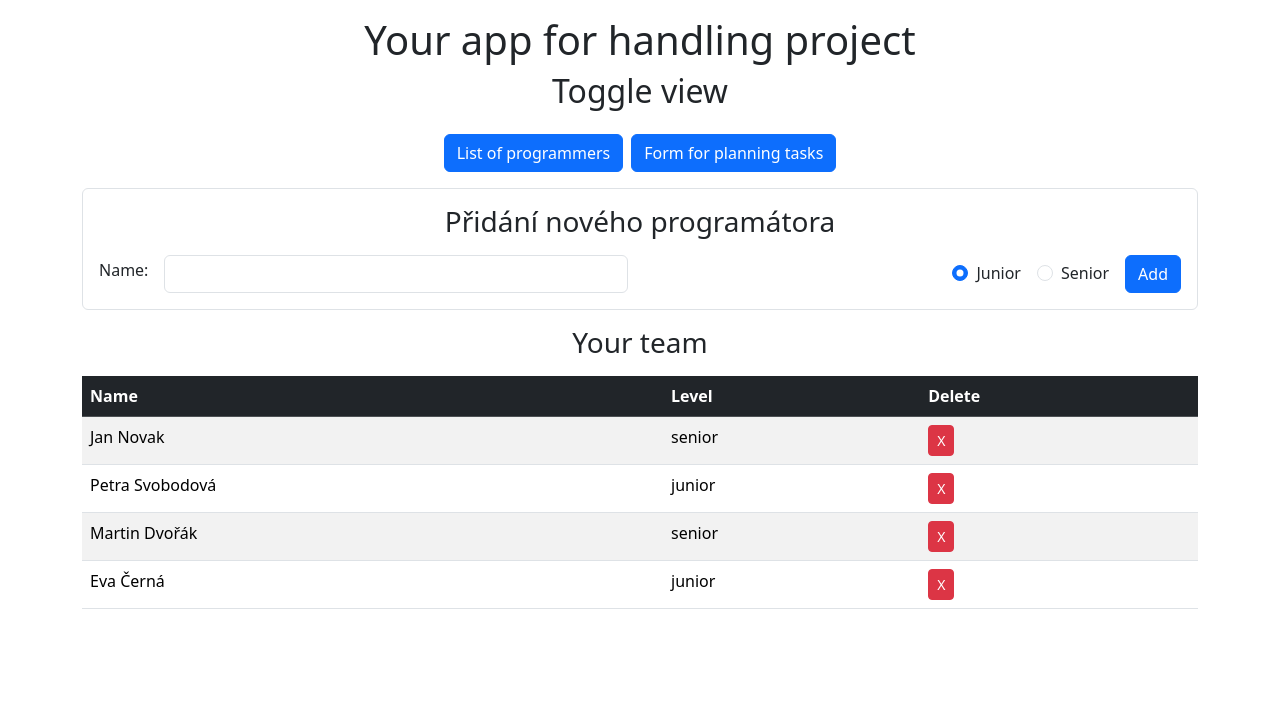
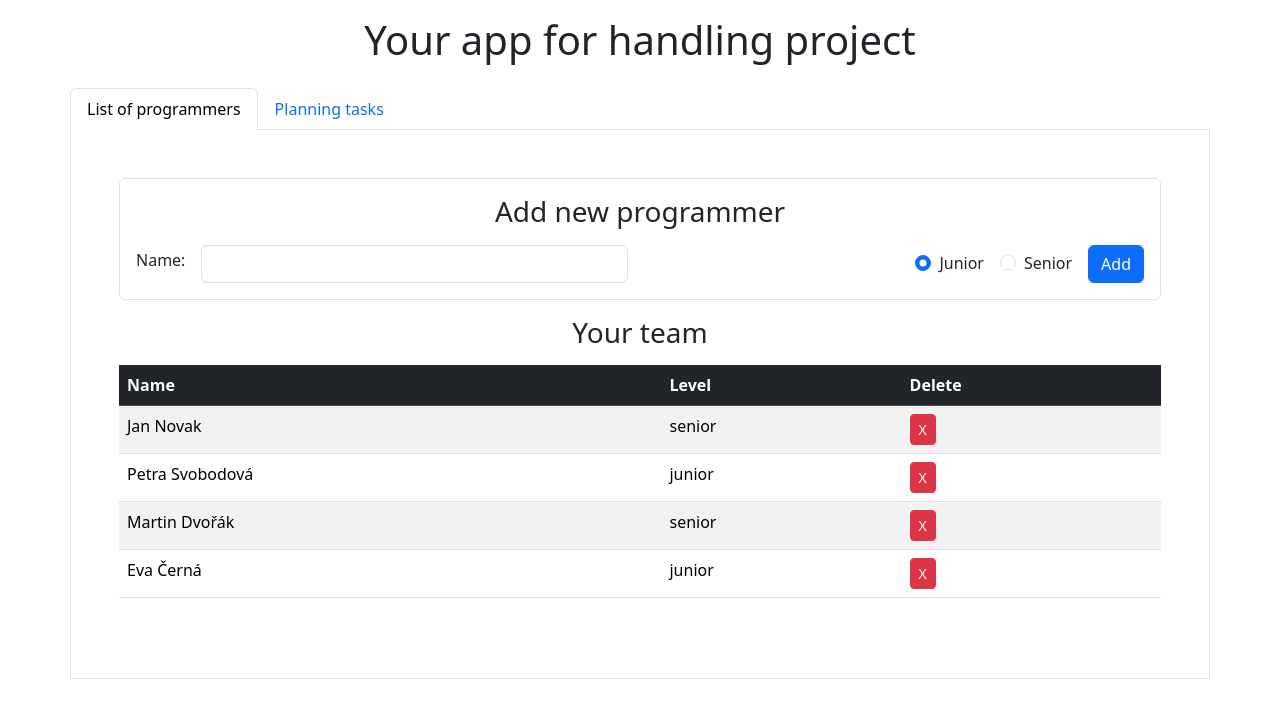
Before and after one commit to jardarik/prog-task-planner, a React (Vite) app: page / in a window 1280 px wide. Shown: the top 718 px of the page. Built offline with nearby package versions, Linux system fonts and the light colour scheme.

Commit message:
backup-12

```diff
--- a/src/App.jsx
+++ b/src/App.jsx
@@ -10,6 +10,7 @@ function App() {
   const [teamData, setTeamData] = useState(jsonData);
   const [showForm, setShowForm] = useState("form-add");
   // const [newProg, setNewProg] = useState("");
+  const [activeTab, setActiveTab] = useState("tab1");
 
   const handleDelete = (idToDel) => {
     const temp = teamData.filter((item) => item.id !== idToDel);
@@ -44,40 +45,38 @@ function App() {
       {/* hlavička */}
       <div className="row text-center my-3">
         <div className="h1">Your app for handling project</div>
-        <div className="h2">Toggle view</div>
       </div>
       {/* navigace  */}
-      <div className="row my-3">
-        <div className="d-flex gap-2 flex justify-content-center">
+      <div className="row">
+        <ul className="nav nav-tabs">
+          <li className="nav-item">
             <button
-            type="button"
-            className="btn btn-primary"
-            name="btn-add"
-            id="btn-add"
-            onClick={handleOnClick}
+              className={`nav-link ${activeTab === "tab1" ? "active" : ""}`}
+              onClick={() => setActiveTab("tab1")}
             >
               List of programmers
             </button>
+          </li>
+          <li className="nav-item">
             <button
-            type="button"
-            className="btn btn-primary"
-            name="btn-project"
-            id="btn-project"
-            onClick={handleOnClick}
+              className={`nav-link ${activeTab === "tab2" ? "active" : ""}`}
+              onClick={() => setActiveTab("tab2")}
             >
-            Form for planning tasks
+              Planning tasks
             </button>
+          </li>
+        </ul>
       </div>
-      </div>
+
       {/* Team list and formadd */}
-      <div className="row my-3">
-        {showForm === "form-add" && (
+      <div className="row border border-top-0 p-2 p-md-5">
+        {activeTab === "tab1" && (
           <>
             <FormAdd handleAddProg={handleAddProg} />
             <TeamList data={teamData} handleDelete={handleDelete} />
           </>
         )}
-        {showForm === "form-project" && <FormProject data={teamData} />}
+        {activeTab === "tab2" && <FormProject data={teamData} />}
       </div>
     </div>
   );
--- a/src/components/FormAdd.jsx
+++ b/src/components/FormAdd.jsx
@@ -21,14 +21,12 @@ function FormAdd({ handleAddProg }) {
   };
 
   return (
-    <div className="container-fluid">
+    <div className="container-fluid p-0">
       {/* formular pro pridani programatora do team */}
 
       <form onSubmit={handleSubmit}>
         <fieldset className="border rounded p-3">
-          <legend className="h3 text-center mb-3">
-            Přidání nového programátora
-          </legend>
+          <legend className="h3 text-center mb-3">Add new programmer</legend>
           <div className="row">
             {/* input jmeno */}
             <div className="col-12 col-md-6 d-flex align-items-center gap-3 mb-3 mb-md-0">
--- a/src/components/TeamList.jsx
+++ b/src/components/TeamList.jsx
@@ -2,7 +2,7 @@ import React from "react";
 
 function TeamList({ data, handleDelete }) {
   return (
-    <div className="container">
+    <div className="container-fluid p-0">
       <div className="row">
         <div className="h3 text-center my-3">Your team</div>
         <div className="table-responsive rounded-3 overflow-hidden mb-3">
```
Lines whose indentation alone changed are shown as unchanged.
